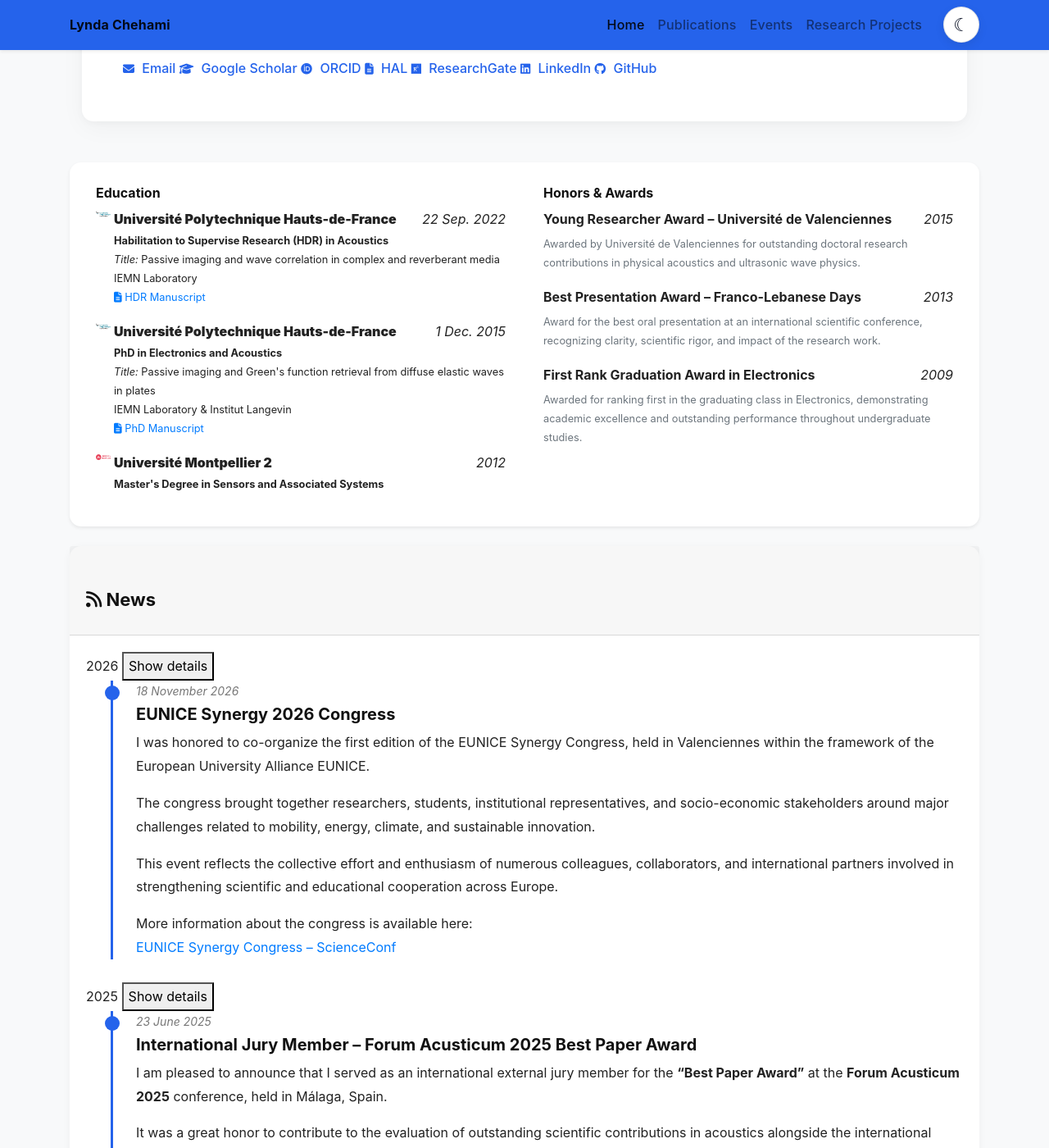
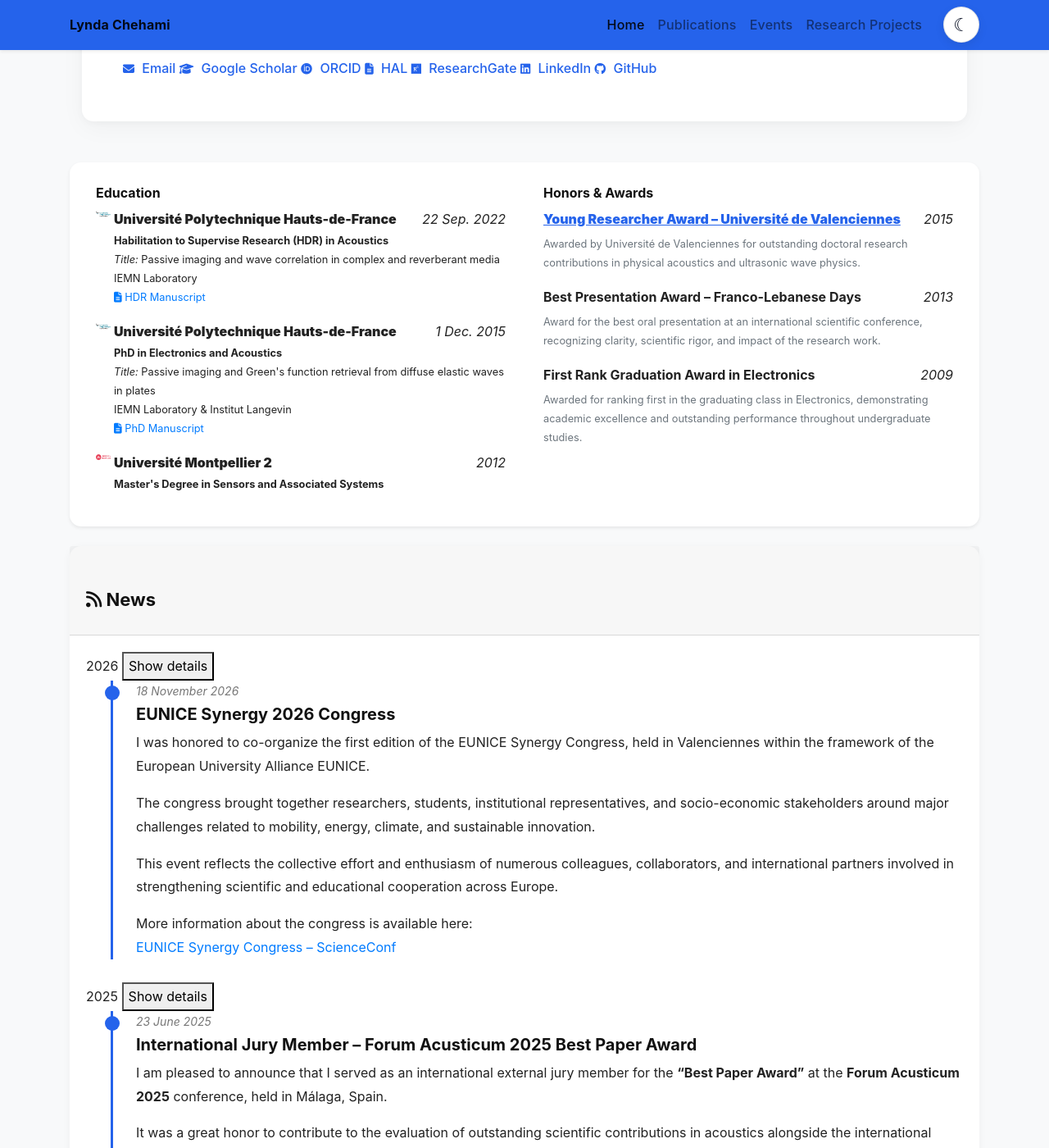
Before and after one commit to lchehami/lchehami.github.io, a Jekyll site: the page built from index.html, in a window 1280 px wide and 1400 px high, scrolled down 736 px. Shown: the whole window at 82% size. Built offline with Jekyll 4.4.1, drawn with Linux system fonts in a browser that asks for light colours; nearby versions of some CDN libraries; a style sheet for code colours, icons or effects is not loaded.

Commit message:
Update global.css

```diff
--- a/assets/css/global.css
+++ b/assets/css/global.css
@@ -276,13 +276,14 @@ section {
 }
 
 .award-link {
-  color: inherit;
-  text-decoration: none;
+  color: #2563eb !important;
+  text-decoration: underline;
+  font-weight: 600;
   transition: 0.2s ease;
 }
 
 .award-link:hover {
-  color: #2563eb;
+  color: #1d4ed8 !important;
   text-decoration: underline;
 }
 
```
